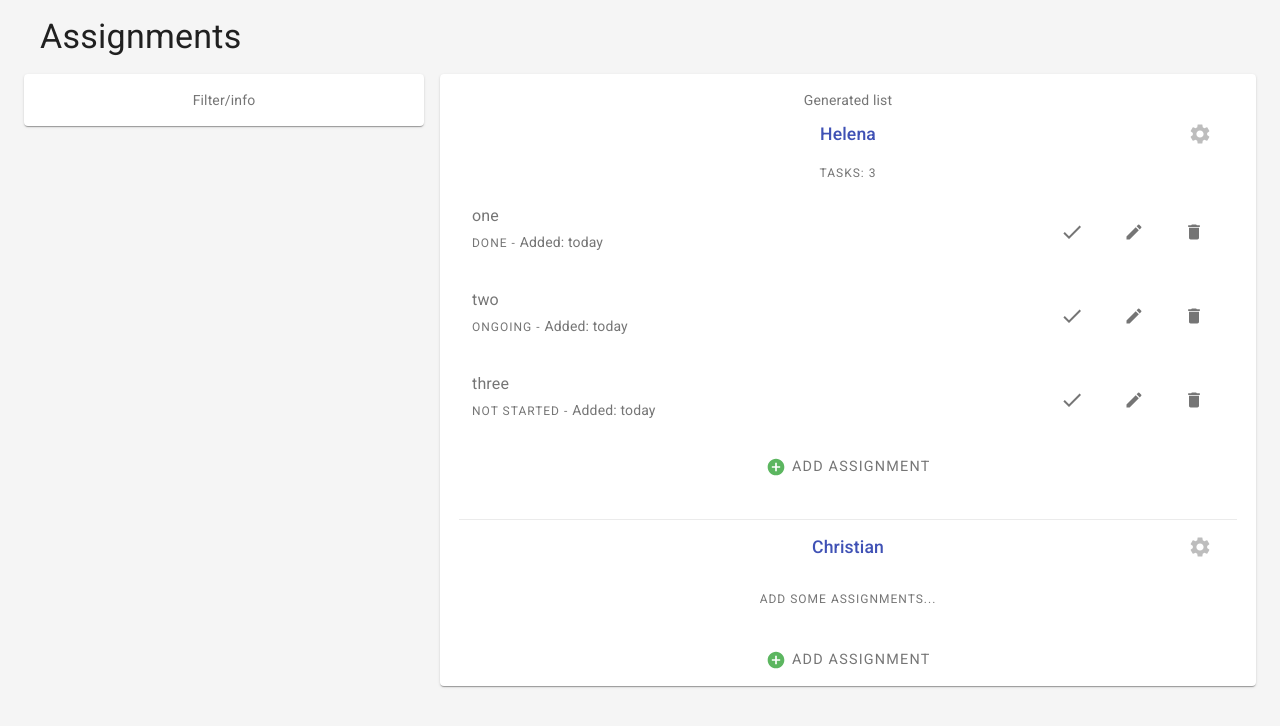
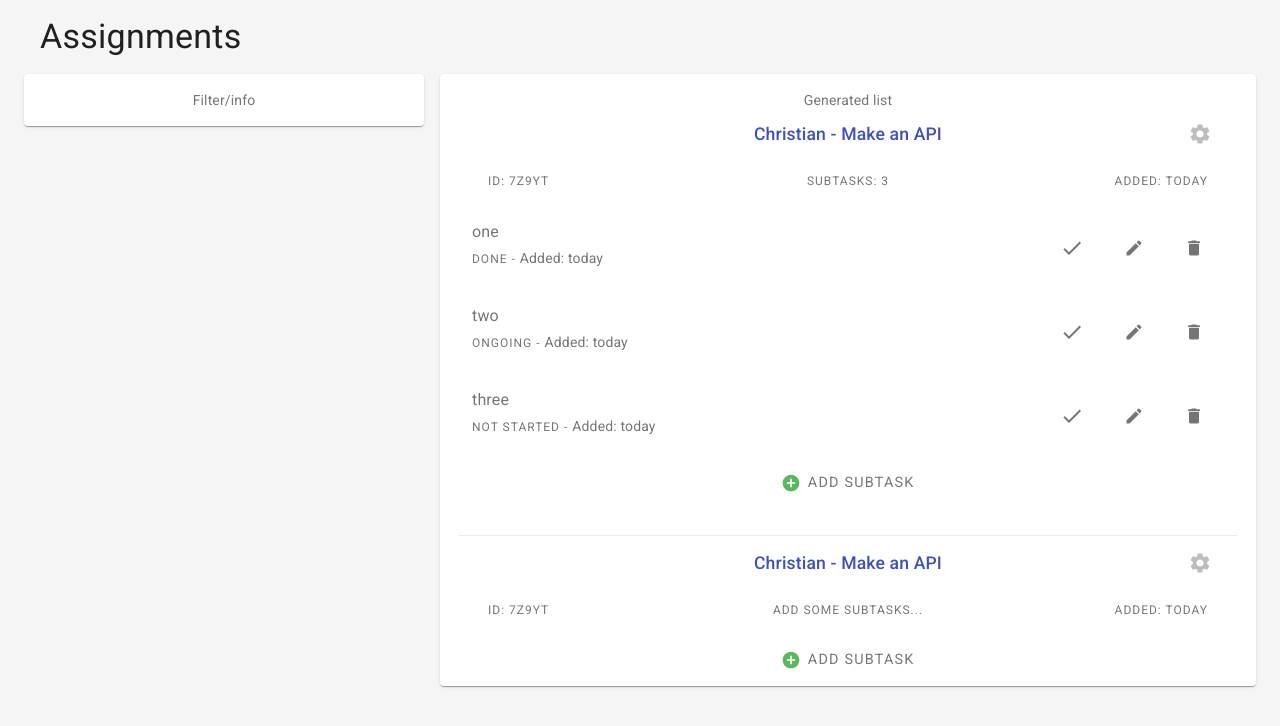
Before and after one commit to ChristianAgren/REST-API, a React (Create React App) app: page / in a window 1280 px wide. Shown: the top 726 px of the page. Built offline with nearby package versions, Linux system fonts and the light colour scheme.

Commit message:
additional keys

```diff
--- a/src/Assignments.json
+++ b/src/Assignments.json
@@ -2,8 +2,10 @@
     "people": [
         {
             "id": "7z9yt",
-            "name": "Helena",
-            "assignments": [
+            "name": "Christian",
+            "desc": "Make an API",
+            "date": "today",
+            "subtasks": [
                 {
                     "desc": "one",
                     "date": "today",
@@ -22,17 +24,31 @@
             ]
         },
         {
-            "id": "532of",
-            "name": "Christian"
+            "id": "7z9yt",
+            "name": "Christian",
+            "desc": "Make an API",
+            "date": "today"
         },
         {
-            "id": "3s1as",
-            "name": "Helena igen",
-            "assignments": []
+            "id": "7z9yt",
+            "name": "Christian",
+            "desc": "Make an API",
+            "date": "today"
         },
         {
+            "id": "7z9yt",
+            "name": "Christian",
+            "desc": "Make an API",
+            "date": "today"
+        }
+    ],
+    "assignments": [
+        {
             "id": "93drn",
-            "name": "Christian igen"
+            "customer": "Christian Ågren",
+            "issue": "",
+            "status": 0,
+            "date": "today"
         }
     ]
 }
--- a/src/Components/AssigneeListGeneration/AssigneeListGeneration.js
+++ b/src/Components/AssigneeListGeneration/AssigneeListGeneration.js
@@ -42,8 +42,17 @@ const useStyles = makeStyles((theme) => ({
         backgroundColor: 'inherit',
         padding: 0,
     },
-    tasksSection: {
-        marginTop: '2.4rem'
+    subInfo: {
+        position: 'relative',
+        margin: theme.spacing(1, 4),
+        display: 'flex',
+        flexDirection: 'row',
+        justifyContent: 'space-between'
+    },
+    subTasks: {
+        position: 'absolute',
+        left: '50%',
+        transform: 'translateX(-50%)'
     }
 }));
 
@@ -66,7 +75,7 @@ function AssigneeListGeneration() {
                 <li key={`section-${section.id}`} className={classes.listSection}>
                     <ul className={classes.ul}>
                         <ListSubheader color="primary" className={classes.listTitle}>
-                            <span>{section.name}</span>
+                            <span>{`${section.name} - ${section.desc}`}</span>
                             <IconButton
                                 aria-label="account of current user"
                                 aria-controls="menu-appbar"
@@ -95,23 +104,22 @@ function AssigneeListGeneration() {
                                 <MenuItem onClick={handleClose}>Delete</MenuItem>
                             </Menu>
                         </ListSubheader>
-                        <div
-                            style={(!section.assignments || section.assignments.length === 0) ?
-                                { margin: '.8rem 0 1.2rem 0' }
-                                : { margin: '0rem 0 0 0' }
+                        <div className={classes.subInfo}>
+                            <Typography variant="overline">{`ID: ${section.id}`}</Typography>
+                            {(section.subtasks && section.subtasks.length > 0) ?
+                                <>
+                                    <Typography className={classes.subTasks} variant="overline">{`Subtasks: ${section.subtasks.length}`}</Typography>
+                                </>
+                                : (section.subtasks) ?
+                                    <Typography className={classes.subTasks} variant="overline">All out of subtasks!</Typography>
+                                    : <Typography className={classes.subTasks} variant="overline">Add some subtasks...</Typography>
                             }
-                        >
-                            {(section.assignments && section.assignments.length > 0) ?
-                                <Typography variant="overline">{`Tasks: ${section.assignments.length}`}</Typography>
-                                : (section.assignments) ?
-                                    <Typography variant="overline">All out of tasks!</Typography>
-                                    : <Typography variant="overline">Add some assignments...</Typography>
-                            }
+                            <Typography variant="overline">{`Added: ${section.date}`}</Typography>
                         </div>
-                        {(section.assignments) ?
+                        {(section.subtasks) ?
                             <>
                                 {
-                                    section.assignments.map(item => (
+                                    section.subtasks.map(item => (
                                         <AssignmentItem
                                             key={`item-${section.id}-${item.desc}`}
                                             item={item}
--- a/src/Components/NewAssignment/NewAssignment.js
+++ b/src/Components/NewAssignment/NewAssignment.js
@@ -48,9 +48,9 @@ function NewAssignment() {
         <>
             <Collapse in={open} timeout="auto" unmountOnExit>
                 <List className={classes.inputWrapper} component="div">
-                    <ListItem button className={classes.nested}>
+                    <ListItem className={classes.nested}>
                         <FormControl fullWidth>
-                            <TextField id="outlined-basic" label="Add assignment" />
+                            <TextField id="outlined-basic" label="Add subtask" />
                         </FormControl>
                     </ListItem>
                 </List>
@@ -58,7 +58,7 @@ function NewAssignment() {
             {(!open) ?
                 <Button onClick={handleClick} color="default" className={classes.addAssignmentBtn}>
                     <AddCircleIcon fontSize="small" />
-                    <Typography variant="overline">Add assignment</Typography>
+                    <Typography variant="overline">Add subtask</Typography>
                 </Button>
                 :
                 <div style={{ display: 'flex', justifyContent: 'space-evenly' }}>
```
